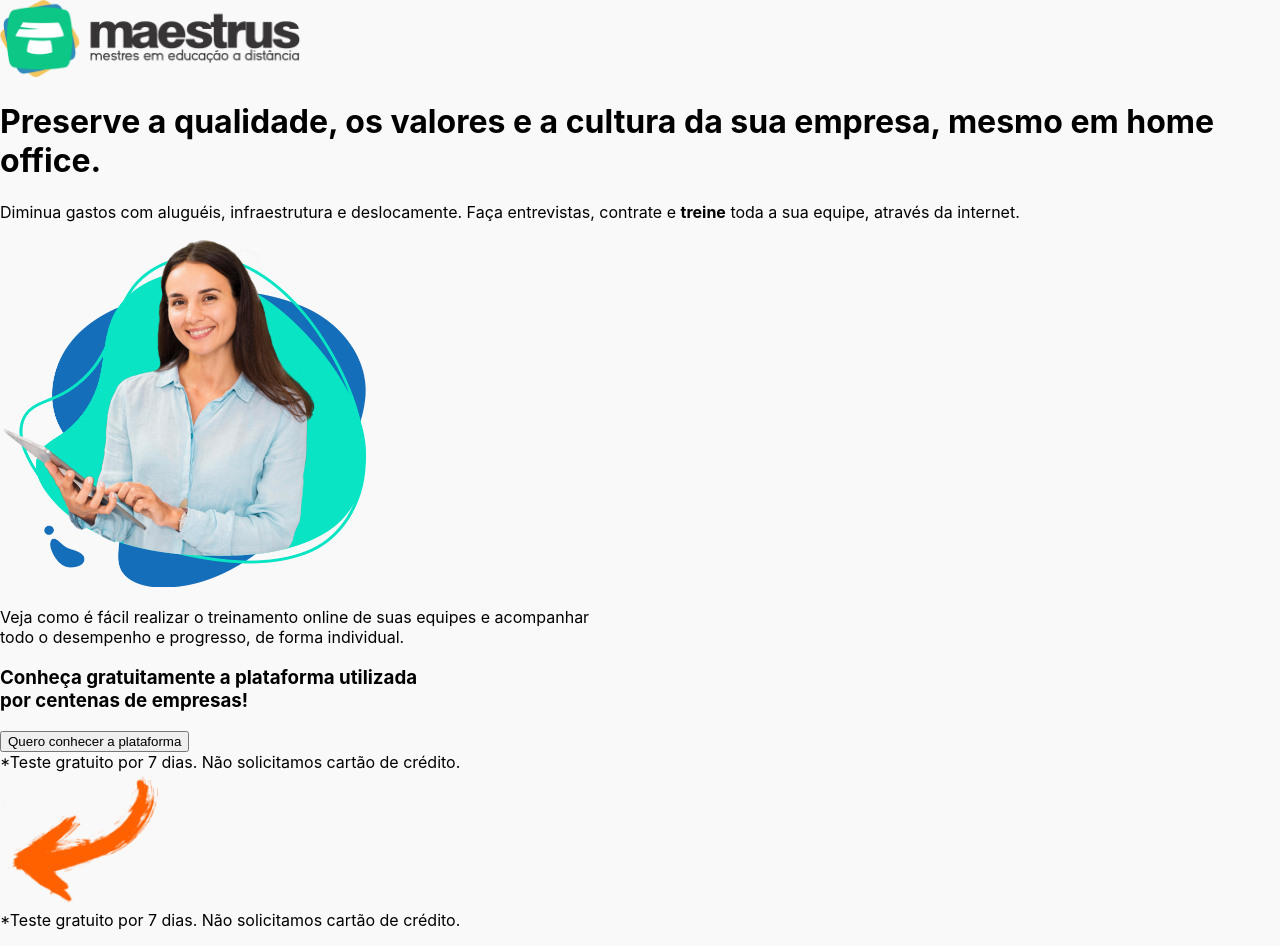
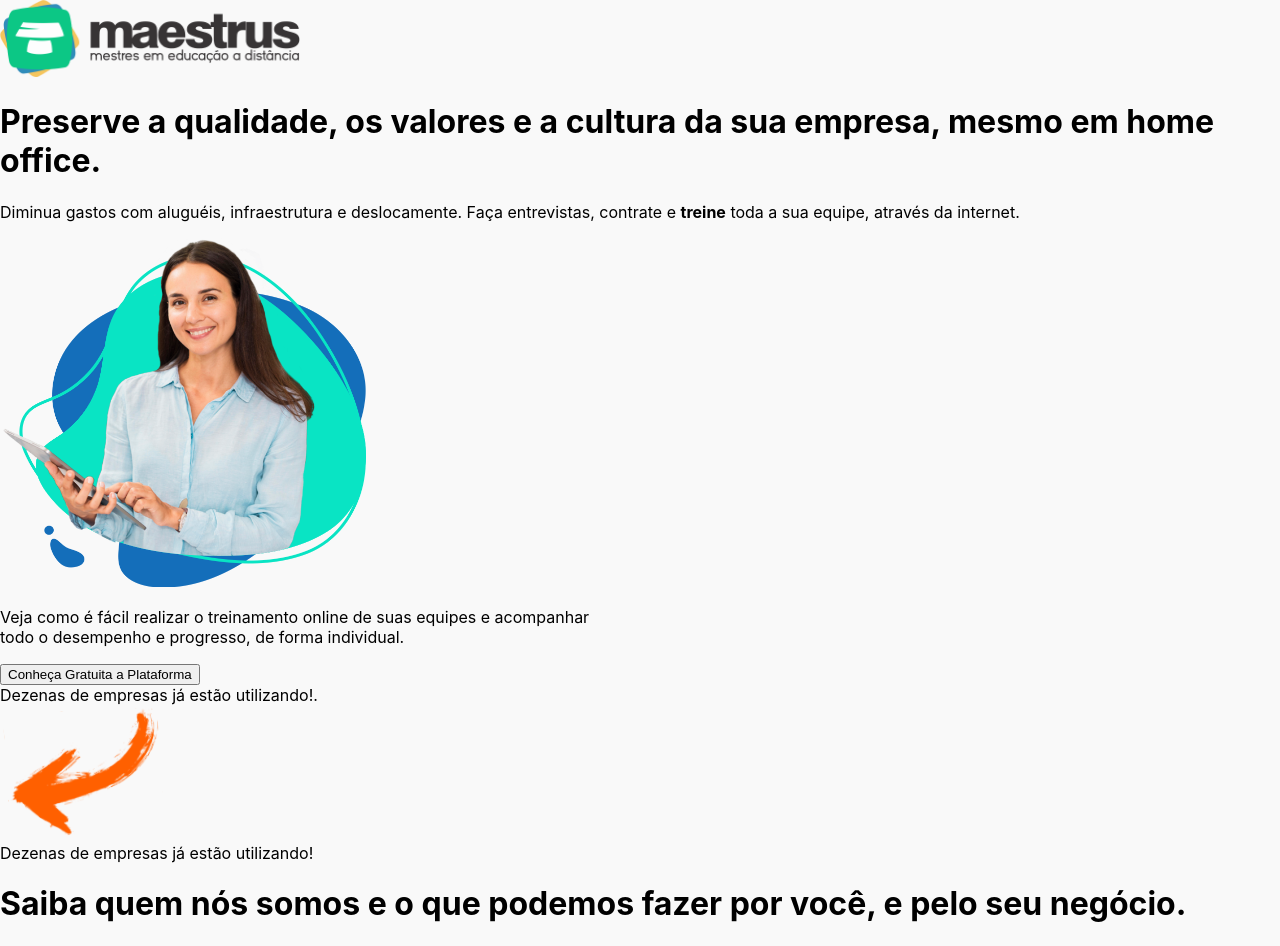
Before and after one commit to germanoalves/lpm1, a Next.js app: page / in a window 1280 px wide. Shown: the top 946 px of the page. Built offline with nearby package versions, Linux system fonts and the light colour scheme.

Commit message:
version 3.9

```diff
--- a/src/components/template/CtaTop.tsx
+++ b/src/components/template/CtaTop.tsx
@@ -8,17 +8,17 @@
         <div className="flex justify-center items-center px-4 py-12">
             <div className="text-center 2xl:max-w-screen-2xl">
                 <p className="font-pp text-gray md:mb-10 lg:mb-5">Veja como é fácil realizar o treinamento online de suas equipes e acompanhar<br/>todo o desempenho e progresso, de forma individual.</p>
-                <h3 className="text-orange font-mt font-bold font-ftctatop">Conheça gratuitamente a plataforma utilizada<br/>por centenas de empresas!</h3>
+                {/*<h3 className="text-orange font-mt font-bold font-ftctatop">Conheça gratuitamente a plataforma utilizada<br/>por centenas de empresas!</h3>*/}
                 <div className="md:inline-block md:text-right">
                 <div>
-                    <a href="#"><button type='button' className="z-10 cursor-pointer bg-orange hover:bg-horange py-4 px-2 rounded-md text-white text-ft font-pp font-extra-bold  mt-6 relative sm:px-16 sm:py-4 sm:text-ft sm:font-extra-bold sm:mt-6 md:px-6 md:py-2 md:font-sm md:font-extra-bold md:text-ft md:mt-6 lg:px-4 lg:py-6  lg:mt-2  xl:px-16 xl:py-4 xl:text-ft xl:font-extra-bold  xl:mt-6 2lx:px-16 2xl:py-4 2xl:text-ft 2xl:font-extra-bold 2xl:mt-6 ">Quero conhecer a plataforma</button></a>
+                    <a href="#"><button type='button' className="z-10 cursor-pointer bg-orange hover:bg-horange py-4 px-2 rounded-md text-white text-ft font-pp font-extra-bold  mt-6 relative sm:px-16 sm:py-4 sm:text-ft sm:font-extra-bold sm:mt-6 md:px-6 md:py-2 md:font-sm md:font-extra-bold md:text-ft md:mt-6 lg:px-4 lg:py-6  lg:mt-2  xl:px-16 xl:py-4 xl:text-ft xl:font-extra-bold  xl:mt-6 2lx:px-16 2xl:py-4 2xl:text-ft 2xl:font-extra-bold 2xl:mt-6 ">Conheça Gratuita a Plataforma</button></a>
                 </div>
-                <div className="mt-5 text-center md:hidden"><span className="text-gray">*Teste gratuito por 7 dias. Não solicitamos cartão de crédito.</span></div>
+                <div className="mt-5 text-center md:hidden"><span className="text-gray">Dezenas de empresas já estão utilizando!.</span></div>
                 <div className="z-0 transform rotate-90 mr-0 sm:mt-5 sm:mb-20 md:rotate-0 md:-mt-32 md:-mr-48">
                     <Image src="/images/seta.svg" width={167} height={134} />
                     </div>
                 </div>
-                <div className="hidden -mt-20 md:flex md:items-center md:justify-center"><span className="text-gray">*Teste gratuito por 7 dias. Não solicitamos cartão de crédito.</span></div>
+                <div className="hidden -mt-20 md:flex md:items-center md:justify-center"><span className="text-gray">Dezenas de empresas já estão utilizando!</span></div>
             </div>
         </div>
     )
```
